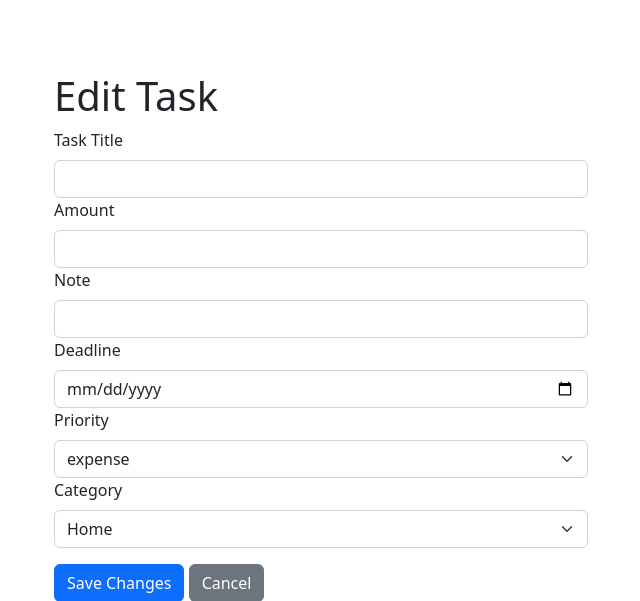
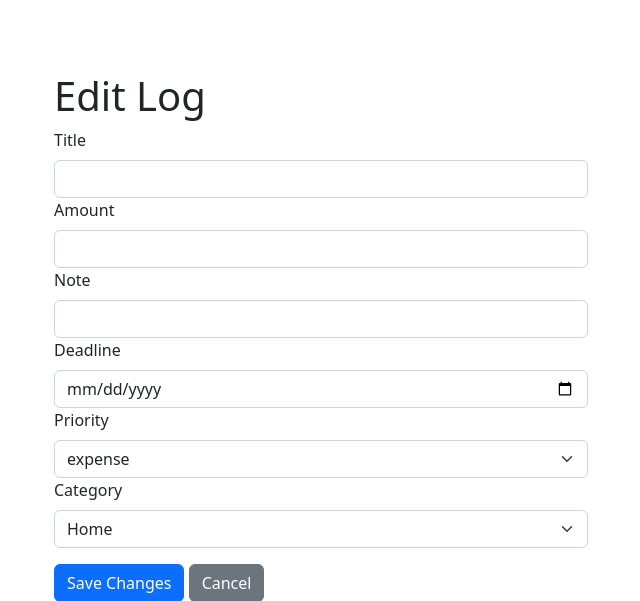
Before and after one commit to Ashita-Sharma/Finance-Tracker, a Flask app: page /edit-task/1 in a window 1280 px wide. Shown: the part 56-657 px from the top of the page, without its empty margins (40-680 px from the left). Run offline with Flask 3, Linux system fonts and the light colour scheme; the visitor is signed in with stand-in values (Sample User, id 1); data that the repository does not hold is empty.

Commit message:
Fixed minor bugs

```diff
--- a/templates/dashboard.html
+++ b/templates/dashboard.html
@@ -81,9 +81,9 @@
 {% else %}
 <div class="alert alert-info text-center">
     {% if search_query %}
-    No tasks found for "{{ search_query }}". <a href="{{ url_for('dashboard') }}">Clear search</a>
+    No logs found for "{{ search_query }}". <a href="{{ url_for('dashboard') }}">Clear search</a>
     {% else %}
-    No tasks yet. <a href="{{ url_for('new_task') }}">Add your first log!</a>
+    No logs yet. <a href="{{ url_for('new_task') }}">Add your first log!</a>
     {% endif %}
 </div>
 {% endif %}
--- a/templates/edit_task.html
+++ b/templates/edit_task.html
@@ -1,14 +1,14 @@
 {% extends "base.html" %}
 
-{% block title %}Edit Task {% endblock %}
+{% block title %}Edit Log {% endblock %}
 
 {% block content %}
     <div class="container py-5">
-        <h1>Edit Task</h1>
+        <h1>Edit Log</h1>
         <div class="row">
             <div class="col-md-6">
                 <form method="POST">
-                    <label for="ExpenseName" class="form-label">Task Title</label>
+                    <label for="ExpenseName" class="form-label">Title</label>
                     <input name="ExpenseName" type="text" class="form-control" value="{{ task[2] }}" required>
                     <label for="Amount" class="form-label">Amount</label>
                     <input name="Amount" type="integer" class="form-control" value="{{ task[3] }}" required>
--- a/templates/new_task.html
+++ b/templates/new_task.html
@@ -1,10 +1,10 @@
 {% extends "base.html" %}
 
-{% block title %}New Task{% endblock %}
+{% block title %}New Log{% endblock %}
 
 {% block content %}
 
-    <h1 class="text-center py-5">Add a new task</h1>
+    <h1 class="text-center py-5">Add a new log</h1>
 
     <div class="row">
         <div class="col-md-4"></div>
```
